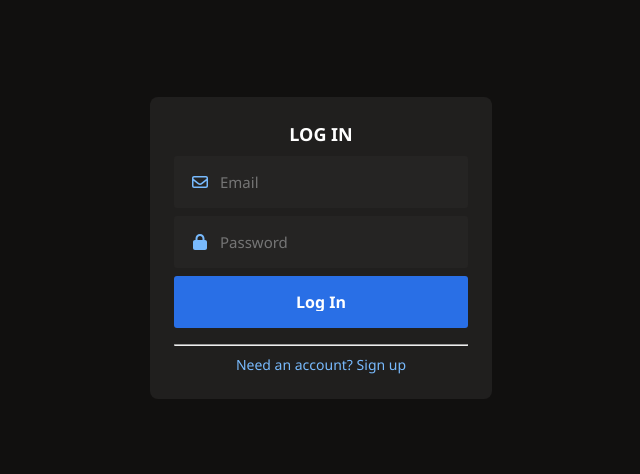
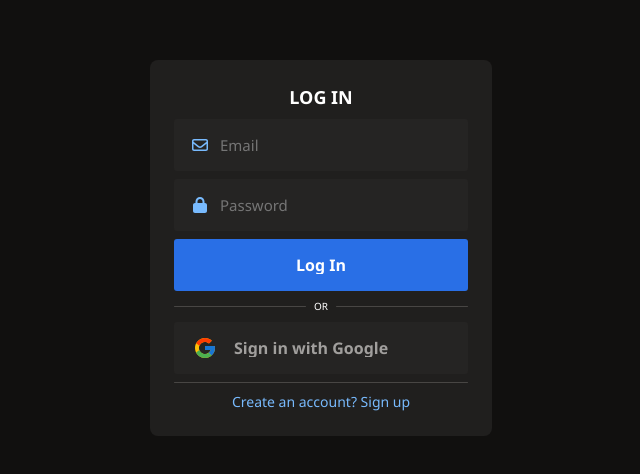
Before and after one commit to LD-Tien/task_manager, a React (Create React App) app: page / in a window 1280 px wide. Shown: the part 152-626 px from the top of the page, without its empty margins (319-959 px from the left). Built offline with nearby package versions, Linux system fonts and the light colour scheme; no server answers.

Commit message:
Add sign in with google account

```diff
--- a/src/components/Button/Button.module.scss
+++ b/src/components/Button/Button.module.scss
@@ -16,6 +16,10 @@
     color: var(--font-color-brand);
     background-color: transparent;
     text-decoration: none;
+
+    span {
+      display: flex;
+    }
 
     span,
     svg {
@@ -124,6 +128,9 @@
 }
 
 .small {
+  span{
+    display: inline-block;
+  }
   min-height: 40px;
 }
 
@@ -136,6 +143,10 @@
   display: flex;
   background-color: var(--bg-primary);
 
+  svg {
+    width: 30px;
+  }
+
   > * {
     flex: 1;
     font-weight: 600;
@@ -145,9 +156,8 @@
 }
 
 .center-text {
-  .left-icon,
-  .right-icon {
-    flex: 1;
+  span {
+    display: block;
   }
   .text {
     text-align: center;
--- a/src/components/Layouts/components/Header/index.js
+++ b/src/components/Layouts/components/Header/index.js
@@ -44,7 +44,7 @@
                 className={styles["avatar"]}
                 style={{
                   backgroundImage: `url(${
-                    currentUser.providerData.photoURL ?? accountImage
+                    currentUser.photoURL ?? accountImage
                   })`,
                   marginBottom: "-2px",
                 }}
@@ -54,7 +54,7 @@
         </Menu>
       </div>
       <Modal
-        title="Account (Not working)"
+        title="Account (Feature not working)"
         isShow={isShowModalAccount}
         setIsShow={setIsShowModalAccount}
       >
--- a/src/contexts/AuthContext.js
+++ b/src/contexts/AuthContext.js
@@ -5,16 +5,14 @@
   setPersistence,
   signInWithEmailAndPassword,
   signOut,
+  GoogleAuthProvider,
+  signInWithRedirect,
 } from "firebase/auth";
-import {
-  createContext,
-  useContext,
-  useLayoutEffect,
-  useState,
-} from "react";
+import { createContext, useContext, useLayoutEffect, useState } from "react";
 import { auth } from "../firebase";
 
 const AuthContext = createContext();
+const provider = new GoogleAuthProvider();
 
 export function useAuth() {
   return useContext(AuthContext);
@@ -22,7 +20,7 @@
 
 export function AuthProvider({ children }) {
   const [currentUser, setCurrentUser] = useState();
-  const [loading, setLoading] = useState(false);
+  const [loading, setLoading] = useState(true);
   setPersistence(auth, browserLocalPersistence);
 
   function signup(email, password) {
@@ -33,6 +31,14 @@
     return signInWithEmailAndPassword(auth, email, password);
   }
 
+  function loginWithGoogle() {
+    return signInWithRedirect(auth, provider)
+      .then((result) => {
+        const credential = GoogleAuthProvider.credentialFromResult(result);
+        return credential;
+      })
+  }
+
   function logout() {
     return signOut(auth);
   }
@@ -40,7 +46,7 @@
   useLayoutEffect(() => {
     onAuthStateChanged(auth, (user) => {
       setCurrentUser(user);
-      setLoading(true);
+      setLoading(false);
     });
   }, []);
 
@@ -49,10 +55,11 @@
     signup,
     login,
     logout,
+    loginWithGoogle,
   };
   return (
     <AuthContext.Provider value={value}>
-      {loading && children}
+      {!loading && children}
     </AuthContext.Provider>
   );
 }
--- a/src/pages/Login/Login.module.scss
+++ b/src/pages/Login/Login.module.scss
@@ -37,6 +37,22 @@
     border-radius: 8px;
     overflow: hidden;
 
+    hr {
+      border: 0;
+      height: 1px;
+      background-color: var(--bg-separator);
+    }
+
+    .or {
+      display: flex;
+      align-items: center;
+      font-size: 1rem;
+      gap: 8px;
+      hr {
+        flex: 1;
+      }
+    }
+
     > * {
       border-radius: 3px;
       > * {
--- a/src/pages/Login/index.js
+++ b/src/pages/Login/index.js
@@ -1,4 +1,4 @@
-import { useLayoutEffect, useState } from "react";
+import { useState } from "react";
 import { Link } from "react-router-dom";
 import { FontAwesomeIcon } from "@fortawesome/react-fontawesome";
 import { faLock } from "@fortawesome/free-solid-svg-icons";
@@ -8,13 +8,14 @@
 import TextInput from "../../components/TextInput";
 import Button from "../../components/Button";
 import { useAuth } from "../../contexts/AuthContext";
+import taskManager from "../../models/TaskManger";
 
 function Login() {
   const [emailLogin, setEmailLogin] = useState("");
   const [passwordLogin, setPasswordLogin] = useState("");
   const [errorTextLogin, setErrorTextLogin] = useState("");
   const [loading, setLoading] = useState(false);
-  const { login } = useAuth();
+  const { login, loginWithGoogle } = useAuth();
 
   async function handleClickLogin(e) {
     e.preventDefault();
@@ -38,6 +39,22 @@
       });
   }
 
+  async function handleClickLoginWithGoogle(e) {
+    e.preventDefault();
+    setLoading(true);
+    loginWithGoogle()
+      .then((credential) => {
+        alert(credential);
+        setLoading(false);
+      })
+      .catch(() => {
+        taskManager.showModalServerError(
+          "Error!",
+          "Email already in use. Please choose another sign in method"
+        );
+      });
+  }
+
   function validateEmail(email) {
     return String(email)
       .toLowerCase()
@@ -45,20 +62,6 @@
         /^(([^<>()[\]\\.,;:\s@"]+(\.[^<>()[\]\\.,;:\s@"]+)*)|.(".+"))@((\[[0-9]{1,3}\.[0-9]{1,3}\.[0-9]{1,3}\.[0-9]{1,3}\])|(([a-zA-Z\-0-9]+\.)+[a-zA-Z]{2,}))$/
       );
   }
-
-  // async function checkLogin() {
-  //   const result = await new User().auth();
-  //   if (result) {
-  //     window.location.replace("/home");
-  //     setIsLogged(true);
-  //   } else {
-  //     setIsLogged(false);
-  //   }
-  // }
-
-  useLayoutEffect(() => {
-    // checkLogin();
-  }, []);
 
   return (
     <div className={styles["wrapper"]}>
@@ -89,10 +92,54 @@
         >
           Log In
         </Button>
-        <p className={styles["error-text"]}>{errorTextLogin}</p>
+        <p
+          className={styles["error-text"]}
+          style={{ display: errorTextLogin ? "block" : "none" }}
+        >
+          {errorTextLogin}
+        </p>
+        <div className={styles["or"]}>
+          <hr />
+          OR
+          <hr />
+        </div>
+        <Button
+          leftIcon={
+            <svg
+              xmlns="http://www.w3.org/2000/svg"
+              x="0px"
+              y="0px"
+              width="24"
+              height="24"
+              viewBox="0 0 48 48"
+            >
+              <path
+                fill="#FFC107"
+                d="M43.611,20.083H42V20H24v8h11.303c-1.649,4.657-6.08,8-11.303,8c-6.627,0-12-5.373-12-12c0-6.627,5.373-12,12-12c3.059,0,5.842,1.154,7.961,3.039l5.657-5.657C34.046,6.053,29.268,4,24,4C12.955,4,4,12.955,4,24c0,11.045,8.955,20,20,20c11.045,0,20-8.955,20-20C44,22.659,43.862,21.35,43.611,20.083z"
+              ></path>
+              <path
+                fill="#FF3D00"
+                d="M6.306,14.691l6.571,4.819C14.655,15.108,18.961,12,24,12c3.059,0,5.842,1.154,7.961,3.039l5.657-5.657C34.046,6.053,29.268,4,24,4C16.318,4,9.656,8.337,6.306,14.691z"
+              ></path>
+              <path
+                fill="#4CAF50"
+                d="M24,44c5.166,0,9.86-1.977,13.409-5.192l-6.19-5.238C29.211,35.091,26.715,36,24,36c-5.202,0-9.619-3.317-11.283-7.946l-6.522,5.025C9.505,39.556,16.227,44,24,44z"
+              ></path>
+              <path
+                fill="#1976D2"
+                d="M43.611,20.083H42V20H24v8h11.303c-0.792,2.237-2.231,4.166-4.087,5.571c0.001-0.001,0.002-0.001,0.003-0.002l6.19,5.238C36.971,39.205,44,34,44,24C44,22.659,43.862,21.35,43.611,20.083z"
+              ></path>
+            </svg>
+          }
+          disable={loading}
+          medium
+          onClick={handleClickLoginWithGoogle}
+        >
+          Sign in with Google
+        </Button>
         <hr />
         <Link className={styles["link"]} to={"/signup"} replace>
-          Need an account? Sign up
+          Create an account? Sign up
         </Link>
       </form>
     </div>
--- a/src/pages/Signup/Signup.module.scss
+++ b/src/pages/Signup/Signup.module.scss
@@ -37,6 +37,12 @@
       border-radius: 8px;
       overflow: hidden;
 
+      hr {
+        border: 0;
+        height: 1px;
+        background-color: var(--bg-separator);
+      }
+
       > * {
         border-radius: 3px;
         > * {
```
